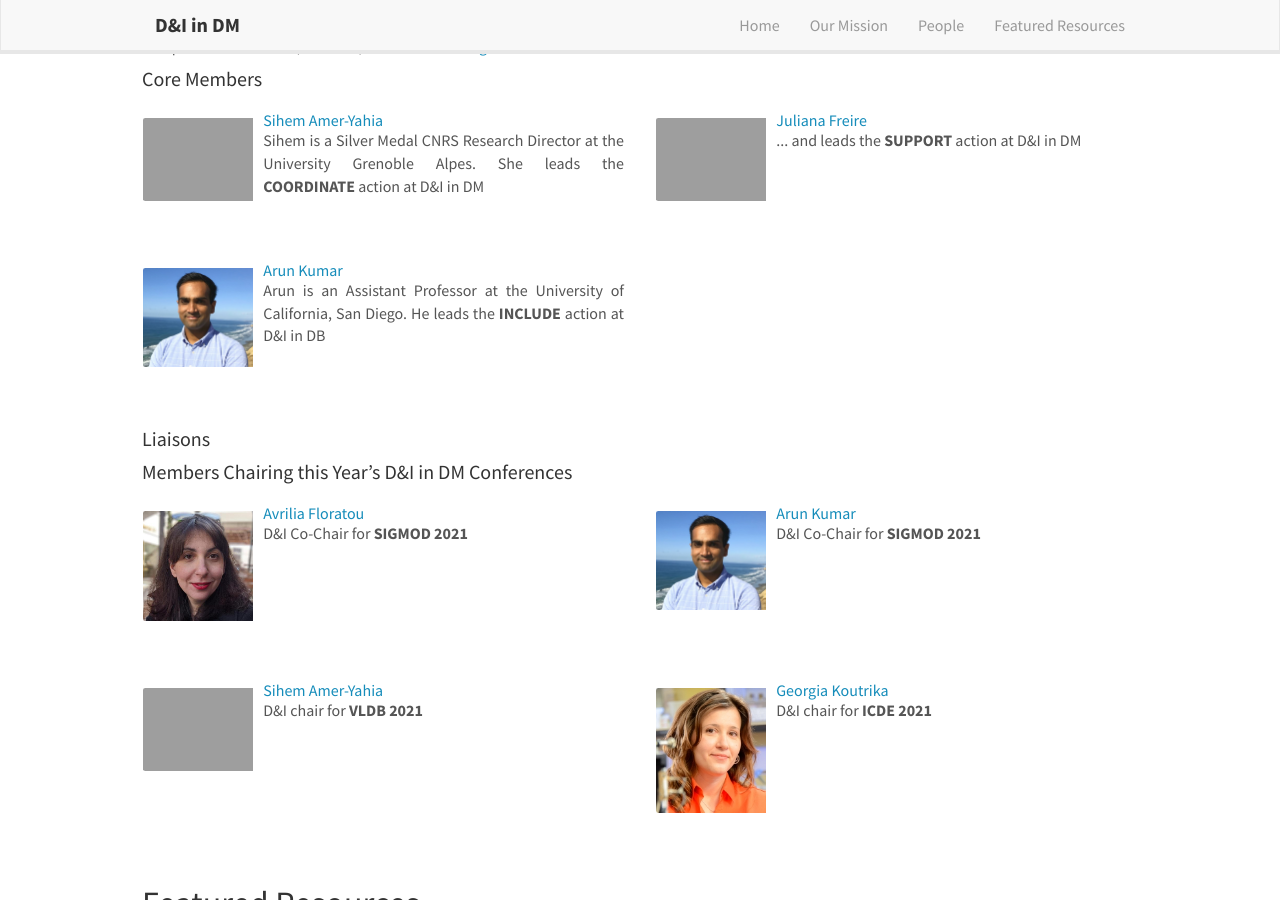
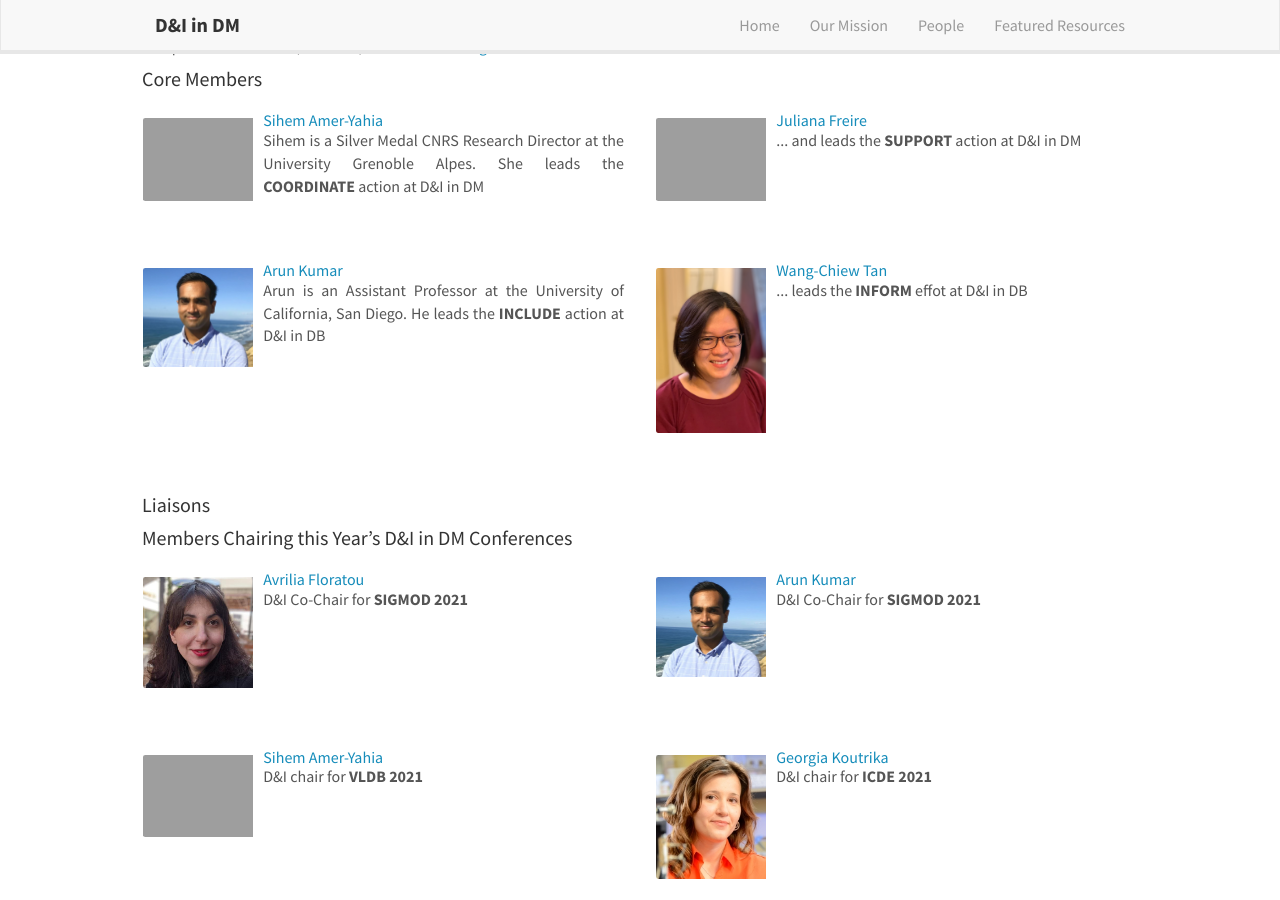
Before and after one commit to zmeihui/dbdni.github.io, a Jekyll site: the page built from index.md, in a window 1280 px wide and 900 px high, scrolled down 751 px. Built offline with Jekyll 4.4.1, drawn with Linux system fonts in a browser that asks for light colours; nearby versions of some CDN libraries; comment, search, counter and statistics services are not loaded.

Commit message:
Update core_members.yml

```diff
--- a/_data/core_members.yml
+++ b/_data/core_members.yml
@@ -10,3 +10,7 @@
   photo: arun.jpg
   web: http://cseweb.ucsd.edu/~arunkk/
   info: "Arun is an Assistant Professor at the University of California, San Diego. He leads the <b>INCLUDE</b> action at D&I in DB"
+- name: Wang-Chiew Tan
+  photo: wangchiew.JPG
+  web: https://wangchiew.github.io
+  info: "... leads the <b>INFORM</b> effot at D&I in DB"
```
